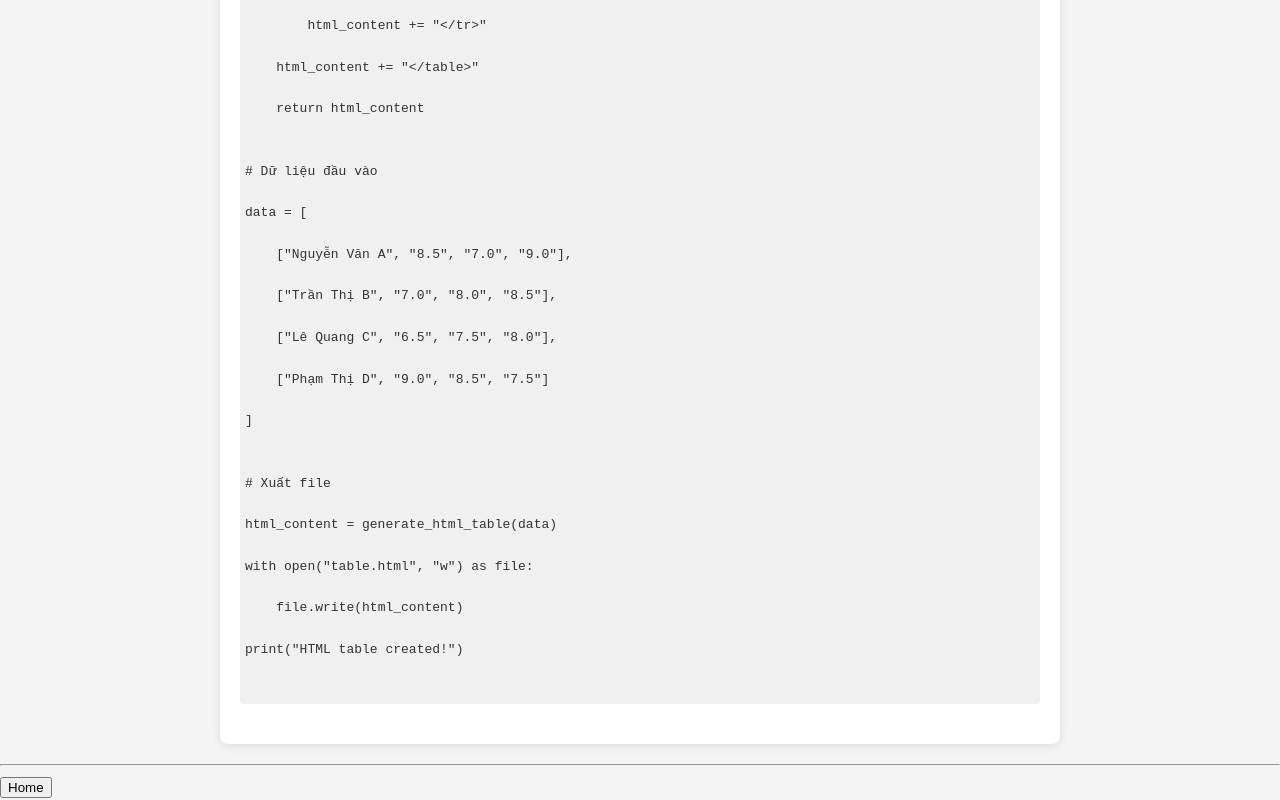
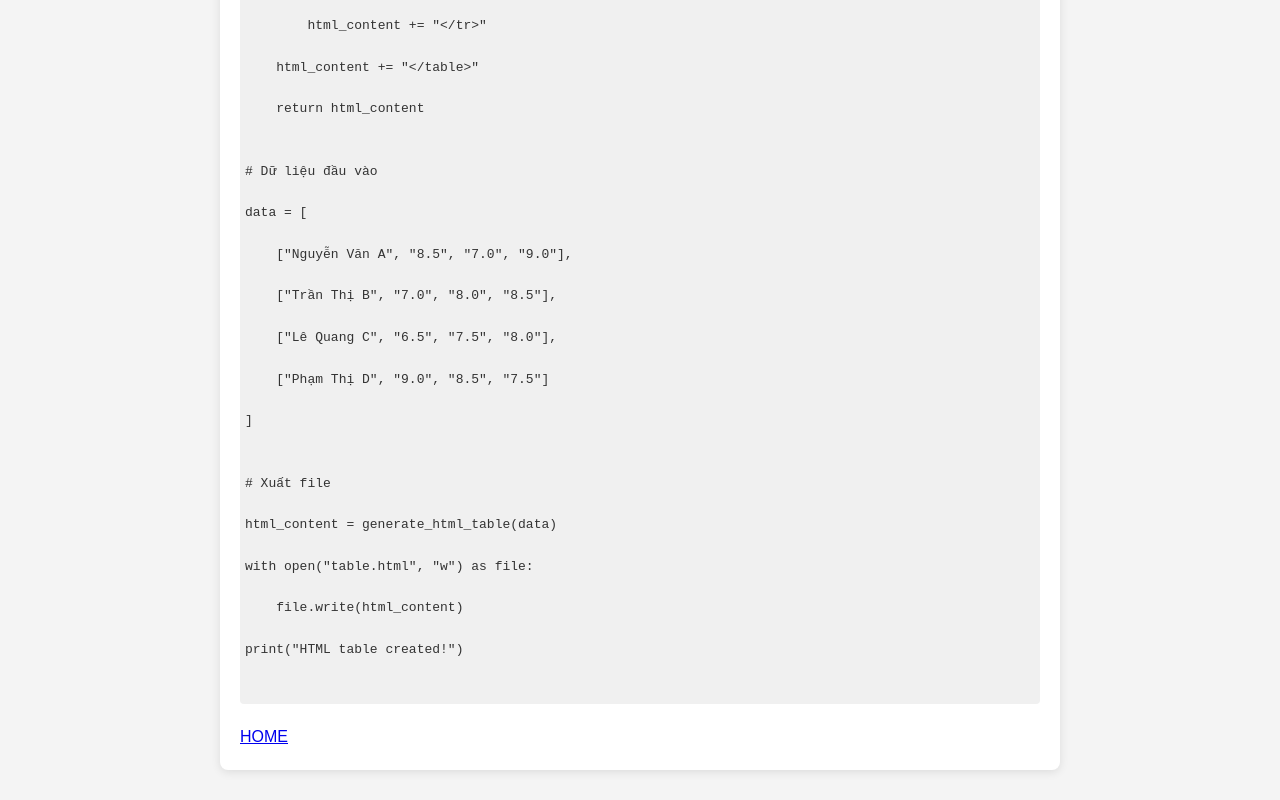
Before and after one commit to Uyenthao-robot/bai9, a plain HTML site: page index.html in a window 1280 px wide. Shown: the part 924-1724 px from the top of the page. Drawn offline with Linux system fonts and the light colour scheme.

Commit message:
Update index.html

```diff
--- a/index.html
+++ b/index.html
@@ -150,11 +150,7 @@ with open("table.html", "w") as file:<br>
 print("HTML table created!")<br>
             </code>
         </section>
+         <a href="https://uyenthao-robot.github.io/websitenhom5/" class="home-button">HOME</a>
     </main>
-    </pre>
-
-    <!-- Nút Home -->
-    <hr>
-    <button onclick="https://uyenthao-robot.github.io/websitenhom5/">Home</button>
 </body>
 </html>
```
